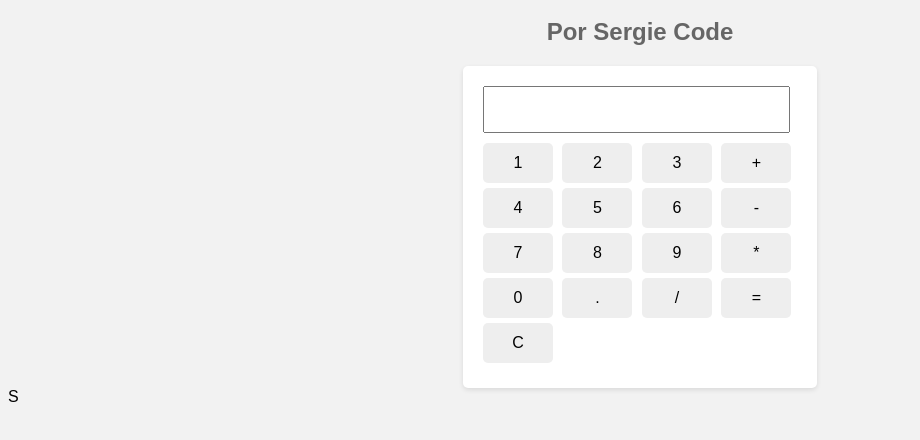
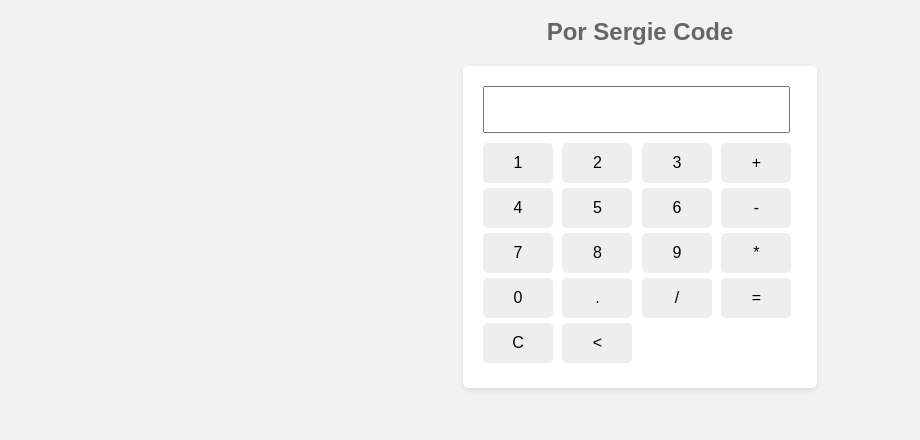
Before and after one commit to carlossblanco1/practicas-ramas-merge, a plain HTML site: page index.html in a window 1280 px wide. Shown: the part 70-510 px from the top of the page, without its empty margins (0-920 px from the left). Drawn offline with Linux system fonts and the light colour scheme.

Commit message:
arreglo en linea 17 rama master

```diff
--- a/index.html
+++ b/index.html
@@ -36,9 +36,10 @@
         <input type="button" value="=" onclick="calcular()">
         <br>
         <input type="button" value="C" onclick="limpiarPantalla()">
+        <input type="button" value="<" onclick="deshacer()">
     </div>
 
     <script src="script.js"></script>
 </body>
 
-</html>S
+</html>
--- a/script.js
+++ b/script.js
@@ -11,4 +11,8 @@ function agregarALaPantalla(value) {
   function limpiarPantalla() {
     document.getElementById('pantalla').value = '';
   }
-  S
+
+  function deshacer() {
+    const valorPantalla = document.getElementById('pantalla').value;
+    document.getElementById('pantalla').value = valorPantalla.slice(0,-1)
+  }
```
